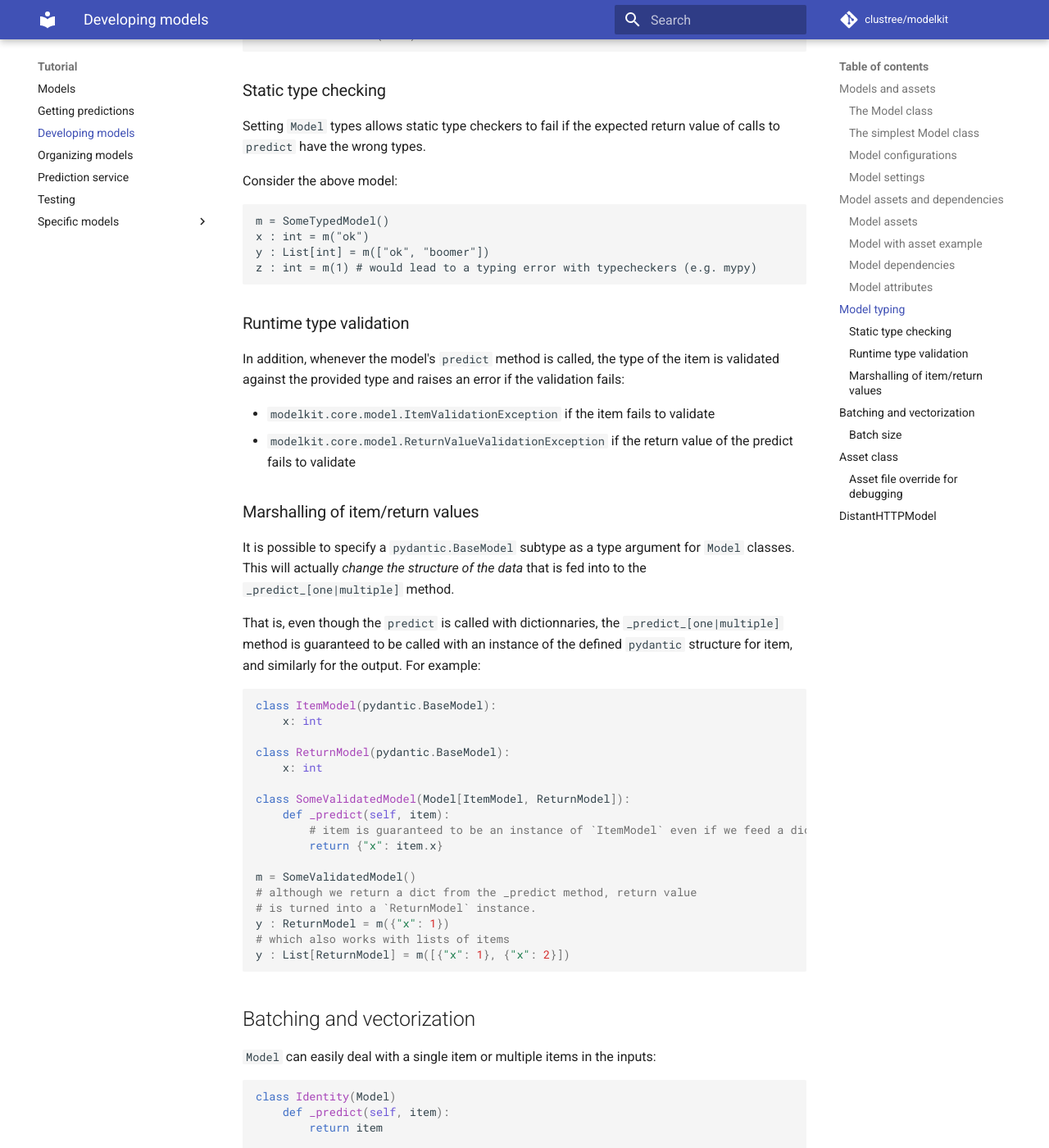
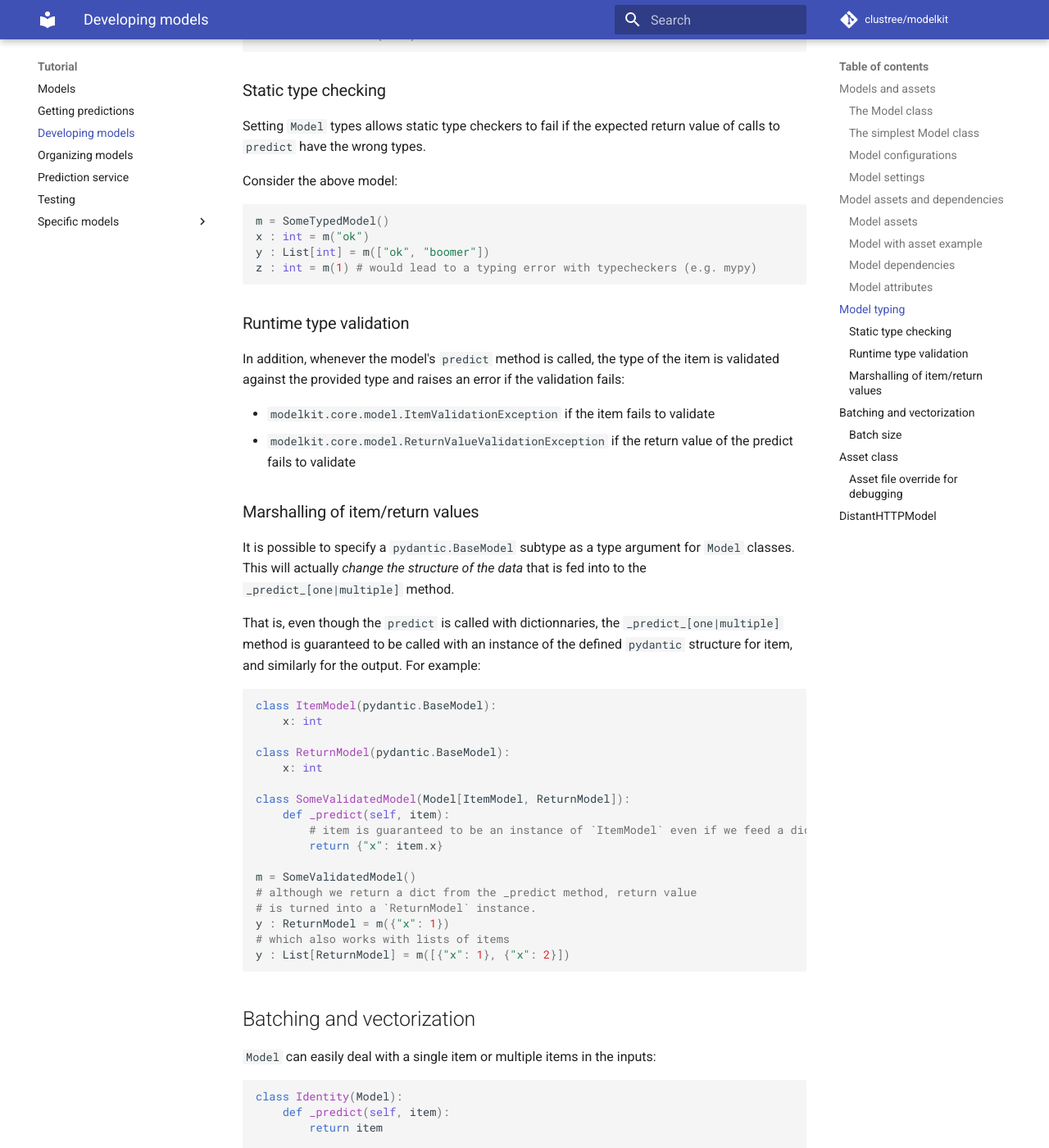
Before and after one commit to Cornerstone-OnDemand/modelkit, an MkDocs documentation site: the page built from docs/library/developing_modelkit.md, in a window 1280 px wide and 1400 px high, scrolled down 5305 px. Shown: the whole window at 82% size. Built offline with MkDocs 1.6.1 and Material for MkDocs 9.7.7, drawn with Linux system fonts in a browser that asks for light colours; comment, search, counter and statistics services are not loaded; some of the changed text lies outside the part shown.

Commit message:
Fix doc examples

````diff
--- a/docs/library/developing_modelkit.md
+++ b/docs/library/developing_modelkit.md
@@ -225,7 +225,7 @@ Setting `Model` types allows static type checkers to fail if the expected return
 
 Consider the above model:
 
-```
+```python
 m = SomeTypedModel()
 x : int = m("ok")
 y : List[int] = m(["ok", "boomer"])
@@ -271,7 +271,7 @@ y : List[ReturnModel] = m([{"x": 1}, {"x": 2}])
 `Model` can easily deal with a single item or multiple items in the inputs:
 ```python
 
-class Identity(Model)
+class Identity(Model):
     def _predict(self, item):
         return item
 
@@ -286,7 +286,7 @@ batches of inputs at once. In this case, one can override `_predict_batch` inste
 
 ```python
 
-class IdentityBatched(Model)
+class IdentityBatched(Model):
     def _predict(self, item):
         return item
 
````
Also changed, not shown: other parts of docs/library/developing_modelkit.md (+2 -2 lines), docs/library/overview.md (+1 -0 lines), docs/library/using_models.md (+2 -2 lines).
